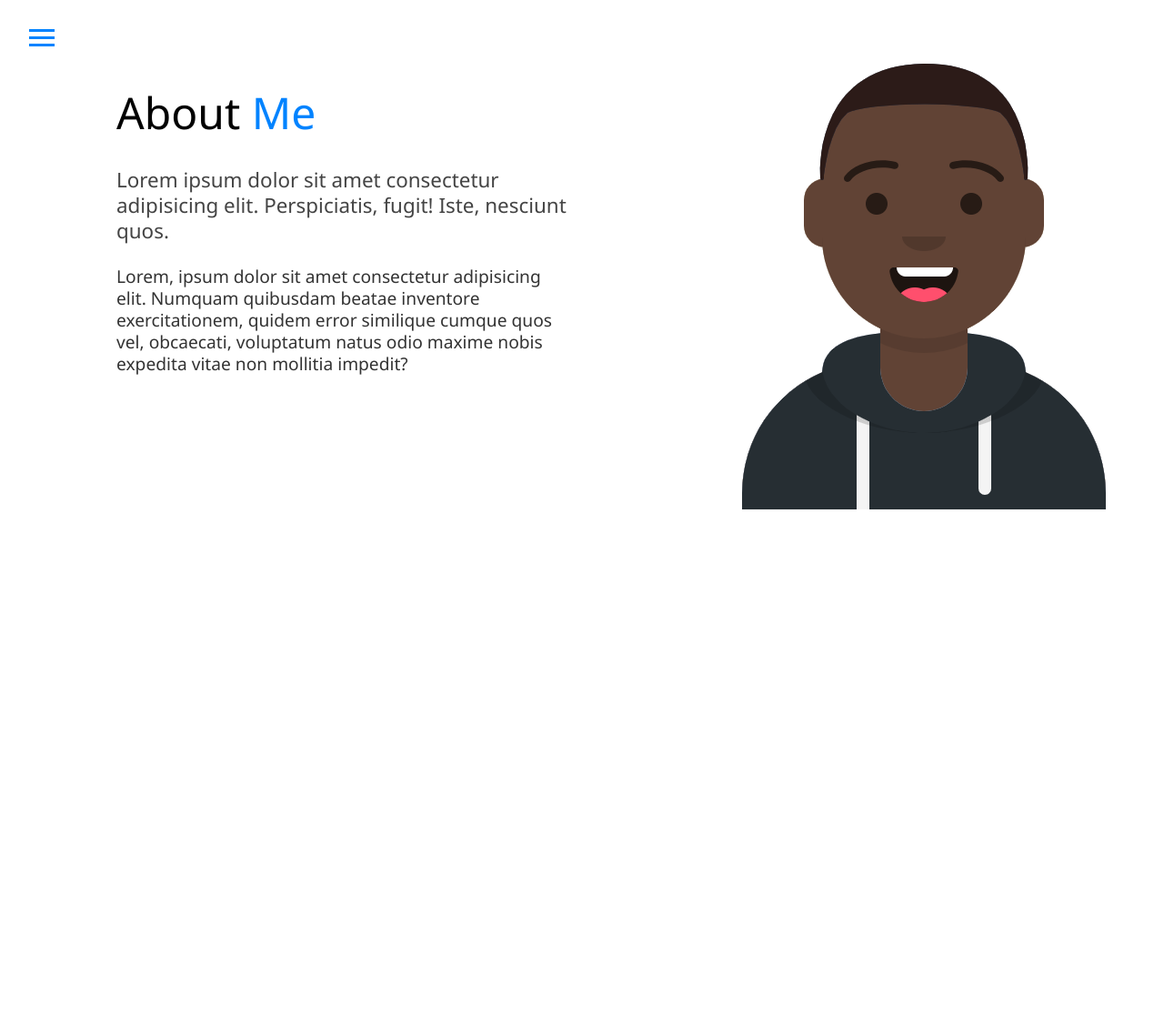
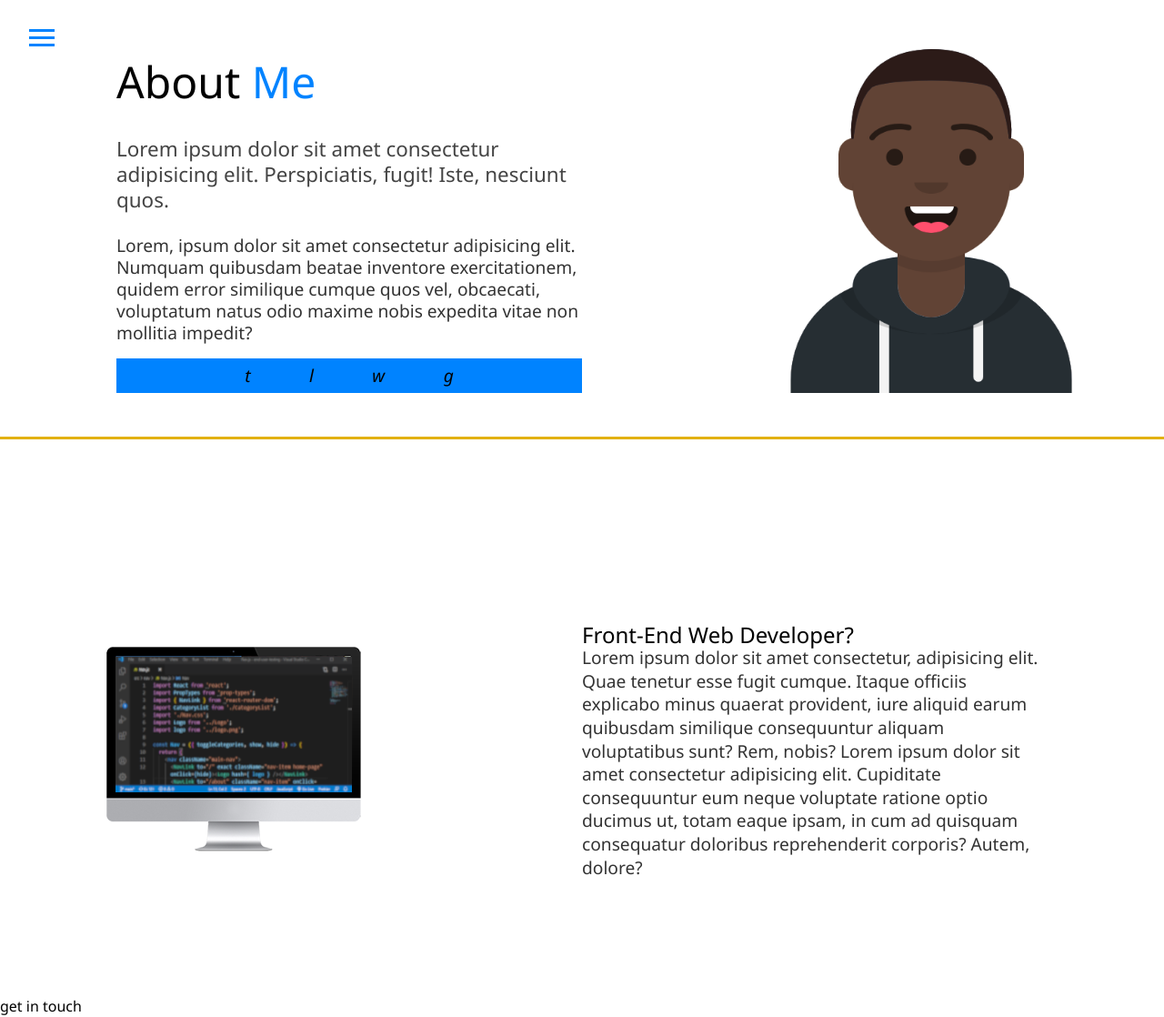
Before and after one commit to iamndlovu/pardon_eng, a website: page about/index.html in a window 1280 px wide. Shown: the whole page at 91% size. Before the commit the page ends 800 px from the top, so only its background shows below. Drawn offline with Linux system fonts and the light colour scheme.

Commit message:
added section about front-end dev with image

```diff
--- a/about/css/about.css
+++ b/about/css/about.css
@@ -1,13 +1,37 @@
-main
+:root
+{
+  --intro-height: 27rem
+}
+/*intro*/
+.intro
 {
   display: flex;
   flex-direction: row-reverse;
+  margin-bottom: 3rem;
 }
 
-.intro
+.intro div
+{
+  justify-content: flex-end;
+  height: var(--intro-height);
+}
+
+.potrait
 {
   flex: 1;
-  padding: 7rem 10vw;
+  align-items: center;
+}
+
+.potrait img
+{
+  height: var(--intro-height);
+  width: calc(33 * var(--intro-height) / 35);
+}
+
+.intro-text
+{
+  flex: 1;
+  padding: 0 10vw;
 }
 
 .page-heading
@@ -20,6 +44,7 @@ main
 
 .bio
 {
+  justify-content: space-between;
   color: #333;
   font-weight: 320;
   font-size: 1.2rem;
@@ -34,3 +59,45 @@ main
   line-height: 1.75rem;
   margin-bottom: 1.5rem;
 }
+
+.social
+{
+  background: var(--primary);
+  color: #000;
+  margin-top: 1rem;
+}
+
+.social-links
+{
+  justify-content: space-evenly;
+  padding: 7px 0;
+  width: 70%;
+}
+
+/* front end web developer? */
+.abt-front
+{
+  margin-top: 4.7rem;
+  display: flex;
+  flex-direction: row-reverse;
+}
+
+.abt-front>div
+{
+  flex: 1;
+}
+
+.right
+{
+  padding: 10vw;
+}
+
+.front-text
+{
+  color: #333;
+  font-weight: 320;
+  font-size: 1.2rem;
+  line-height: 1.6rem;
+}
+
+/* CTA */
--- a/about/index.html
+++ b/about/index.html
@@ -25,19 +25,56 @@
     </menu>
   </header>
   <main>
-    <section class="potrait">
+    <section class="intro">
+      <div class="potrait column">
         <img src="./../img/iamndlovu avatar.png" alt="pardon ndlovu potrait">
-    </section>
-    <section class="intro">
+      </div>
+      <div class="intro-text column">
         <h1 class="page-heading">about&nbsp;<span class="primary">me</span></h1>
-      <article class="bio">
+        <article class="bio column">
+          <section class="text">
             <p class="lead">
               Lorem ipsum dolor sit amet consectetur adipisicing elit. Perspiciatis, fugit! Iste, nesciunt quos.
             </p>
             <p>
               Lorem, ipsum dolor sit amet consectetur adipisicing elit. Numquam quibusdam beatae inventore exercitationem, quidem error similique cumque quos vel, obcaecati, voluptatum natus odio maxime nobis expedita vitae non mollitia impedit?
             </p>
+          </section>
+          <section class="social center">
+            <ul class="social-links center">
+              <li class="social-link center">
+                <a href="#"><i class="fab fa-twitter fa-1x">t</i></a>
+              </li>
+              <li class="social-link center">
+                <a href="#"><i class="fab fa-linkedin fa-1x">l</i></a>
+              </li>
+              <li class="social-link center">
+                <a href="#"><i class="fab fa-whatsapp fa-1x">w</i></a>
+              </li>
+              <li class="social-link center">
+                <a href="#"><i class="fab fa-github fa-1x">g</i></a>
+              </li>
+            </ul>
+          </section>
         </article>
+      </div>
+    </section>
+    <div class="line"></div>
+    <section class="abt-front">
+      <div class="right">
+        <h1 class="front-heading">Front-End Web Developer?</h1>
+        <article class="front-text">
+          Lorem ipsum dolor sit amet consectetur, adipisicing elit. Quae tenetur esse fugit cumque. Itaque officiis explicabo minus quaerat provident, iure aliquid earum quibusdam similique consequuntur aliquam voluptatibus sunt? Rem, nobis? Lorem ipsum dolor sit amet consectetur adipisicing elit. Cupiditate consequuntur eum neque voluptate ratione optio ducimus ut, totam eaque ipsam, in cum ad quisquam consequatur doloribus reprehenderit corporis? Autem, dolore?
+        </article>
+      </div>
+      <div class="left center">
+        <div class="front-img">
+          <img src="./img/vscode.png" />
+        </div>
+      </div>
+    </section>
+    <section class="cta">
+      <a href="./" class="cta-btn">get in touch</a>
     </section>
   </main>
 </body>
--- a/css/main.css
+++ b/css/main.css
@@ -11,6 +11,11 @@
   line-height: 1.5rem;
   margin: 0;
   padding: 0;
+}
+
+body
+{
+  background: white;
 }
 
 a
@@ -43,3 +48,10 @@ a
   color: var(--secondary);
   font-weight: inherit;
 }
+
+.line
+{
+  background: var(--secondary);
+  height: 3px;
+  width: 100vw;
+}
```
Also changed, not shown: about/img/vscode.png (added). Lines whose indentation alone changed are shown as unchanged.
